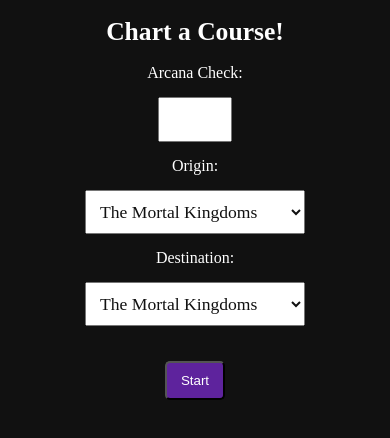
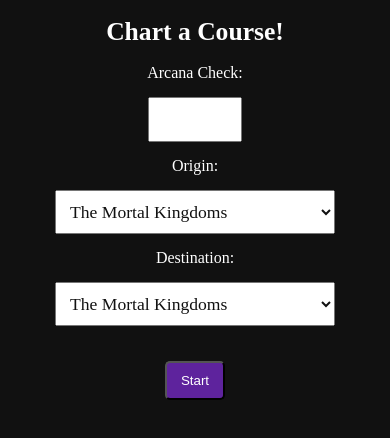
Before and after one commit to joerdixon/the-planar-atlas, a plain HTML site: page index.html in a window 390 px wide. Drawn offline with Linux system fonts and the light colour scheme; a web font is replaced by a local one.

Commit message:
mobile form sizing

```diff
--- a/styles.css
+++ b/styles.css
@@ -36,7 +36,7 @@ label {
 }
 
 input[type="number"] {
-    width: 50px;
+    width: 70px;
     padding: 10px;
     margin: 15px;
     font-family: var(--main-text);
@@ -45,7 +45,7 @@ input[type="number"] {
 }
 
 select {
-    width: 220px;
+    width: 280px;
     padding: 10px;
     margin: 15px;
     font-size: var(--form-size);
@@ -119,7 +119,7 @@ select {
 
 @media screen and (max-width: 900px) {
     .planeCard {
-        font-size: .8rem;
+        font-size: .9rem;
     }
     .planeTitle {
         font-size: 1rem;
```
